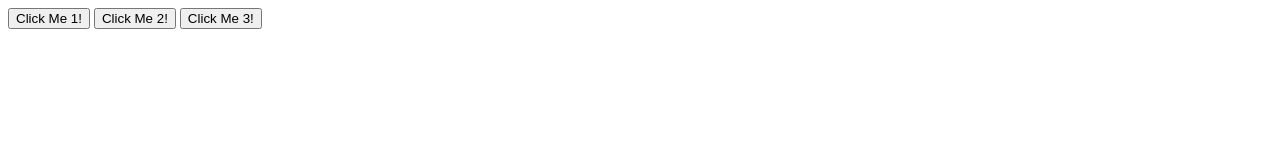
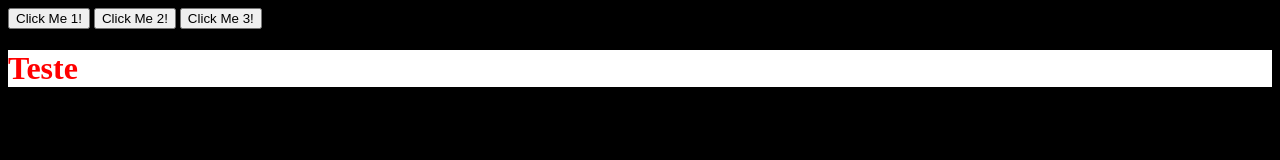
Before and after one commit to kascharowski/hello-world-html, a plain HTML site: page index.html in a window 1280 px wide. Drawn offline with Linux system fonts and the light colour scheme.

Commit message:
Pagina black

```diff
--- a/index.html
+++ b/index.html
@@ -4,13 +4,27 @@
 	<meta charset="UTF-8">
 	<meta http-equiv="X-UA-Compatible" content="IE=edge">
 	<meta name="viewport" content="width=device-width, initial-scale=1.0">
-	<title>Document</title>
+	<title>Hello titulo</title>
+	<style>
+		body {
+			background-color: black;
+			color: red;
+		}
+		div {
+			background-color: white;
+			color: red;
+		}
+	</style>
 </head>
 <body>
 
 	<button type="button" onclick="alo('a mais')">Click Me 1!</button>
 	<button type="button" onclick="alo('teste')">Click Me 2!</button>
 	<button type="button" onclick="alo('ihuuuuuuu')">Click Me 3!</button>
+
+	<div>
+		<h1>Teste</h1>
+	</div>
 
 	<script>
 		function alo(variavel) {
```
